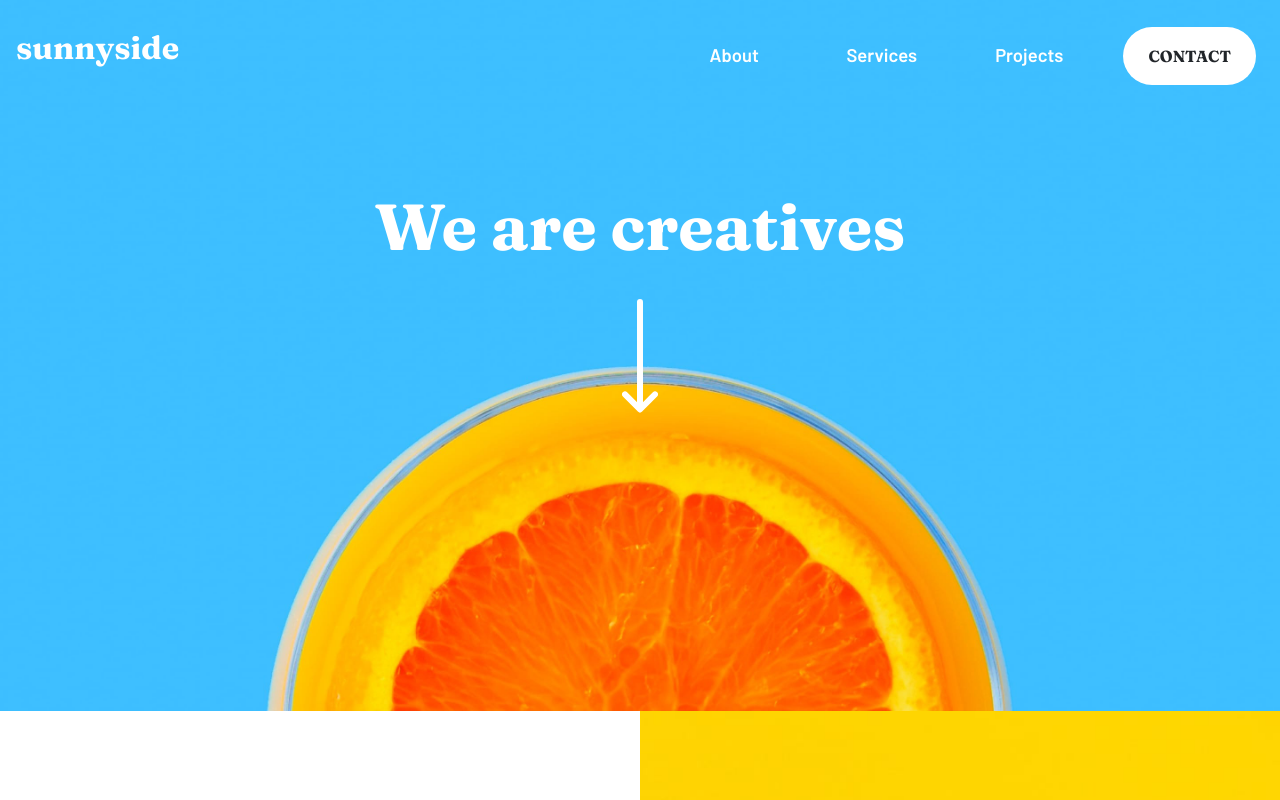
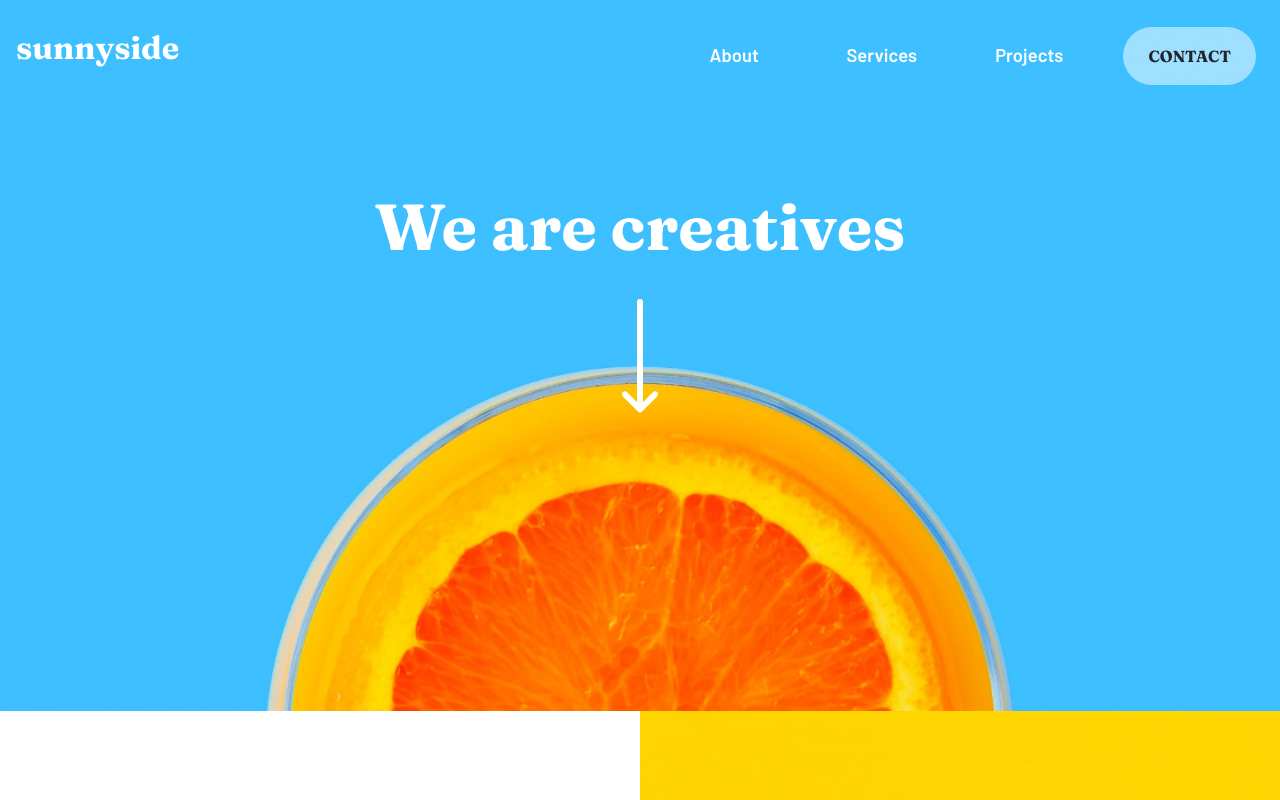
Before and after one commit to Wklej/sunnyside, a React (Create React App) app: page / in a window 1280 px wide. In both pictures the pointer is over the button "CONTACT". Shown: the top 800 px of the page. Built offline with nearby package versions, Linux system fonts and the light colour scheme.

Commit message:
navbar styling

```diff
--- a/src/App.css
+++ b/src/App.css
@@ -136,3 +136,7 @@
   font-size: 1rem !important;
   padding: 1rem 1.5rem !important;
 }
+
+.btn-contact:hover {
+  background-color: rgba(255, 255, 255, 0.5) !important;
+}
```
